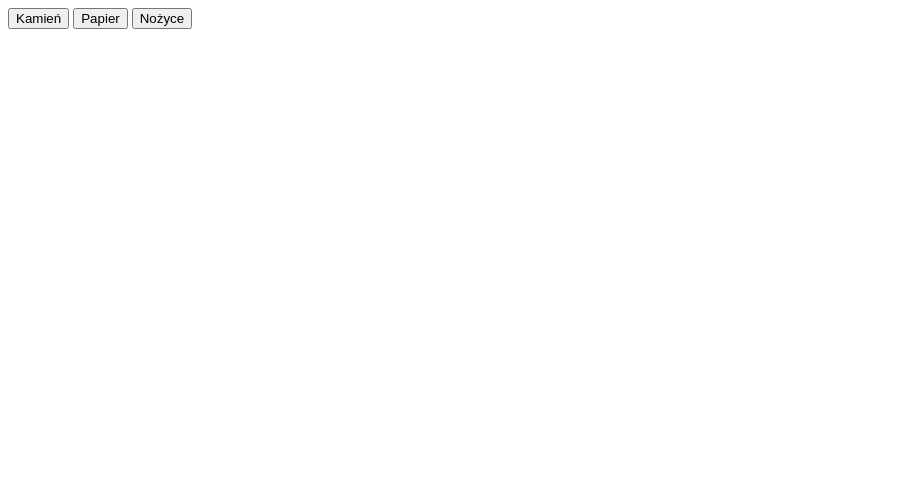
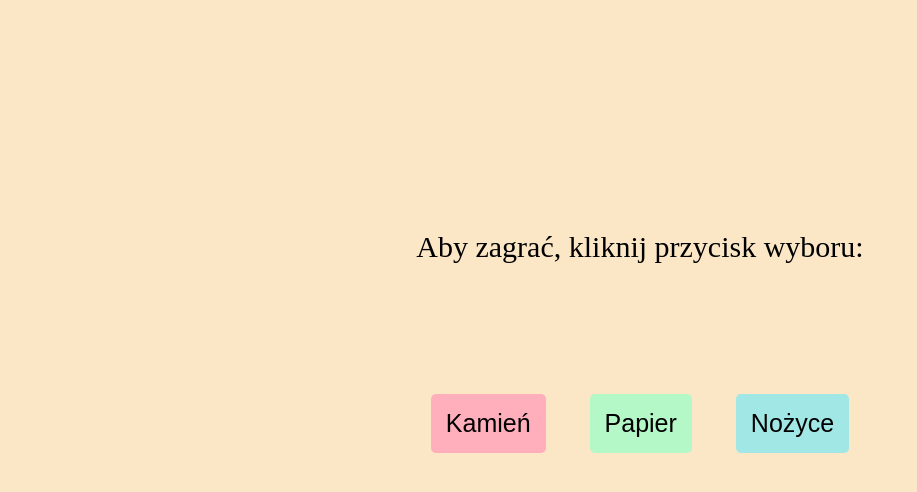
Before and after one commit to msedkiewicz/Module-5-js-prework, a website: page index.html in a window 1280 px wide. Shown: the whole page, without its empty margins (0-917 px from the left). Drawn offline with nearby package versions, Linux system fonts and the light colour scheme; files that its build step writes are made by us from their sources.

Commit message:
Add basic styles

```diff
--- a/index.html
+++ b/index.html
@@ -7,10 +7,13 @@
   </head>
   <body>
     <div class="container">
+      <div class="instructions">
+        <p>Aby zagrać, kliknij przycisk wyboru:</p>
+      </div>
       <div id="buttons">
-        <button id="play-rock">Kamień</button>
-        <button id="play-paper">Papier</button>
-        <button id="play-scissors">Nożyce</button>
+        <button type="button" id="play-rock">Kamień</button>
+        <button type="button" id="play-paper">Papier</button>
+        <button type="button" id="play-scissors">Nożyce</button>
       </div>
       <div id="messages"></div>
     </div>
--- a/sass/style.scss
+++ b/sass/style.scss
@@ -0,0 +1,44 @@
+*,
+*::before,
+*::after {
+    box-sizing: border-box;
+}
+
+body {
+    background-color: #FBE7C6;
+}
+
+.container {
+    width: 1140px;
+    max-width: 90%;
+    margin: 100px auto;
+}
+
+#buttons {
+    text-align: center;
+}
+
+button {
+    border: none;
+    font-size: 25px;
+    padding: 15px;
+    border-radius: 5px;
+    margin: 0 20px;
+}
+
+#play-rock {
+    background-color: #FFAEBC;
+}
+#play-paper {
+    background-color: #B4F8C8;
+}
+
+#play-scissors {
+    background-color: #A0E7E5;
+}
+
+#messages, .instructions {
+    padding: 100px 10px;
+    font-size: 30px;
+    text-align: center;
+}
```
Also changed, not shown: css/style.css (added), sass/style.css (added), 2 other files.
